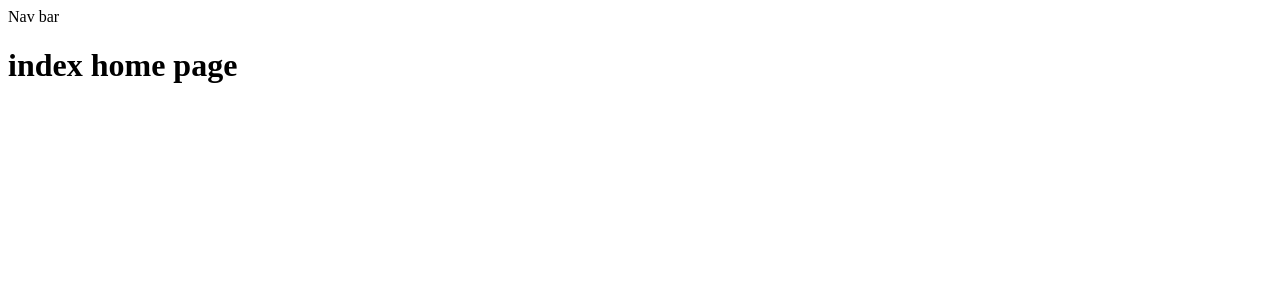
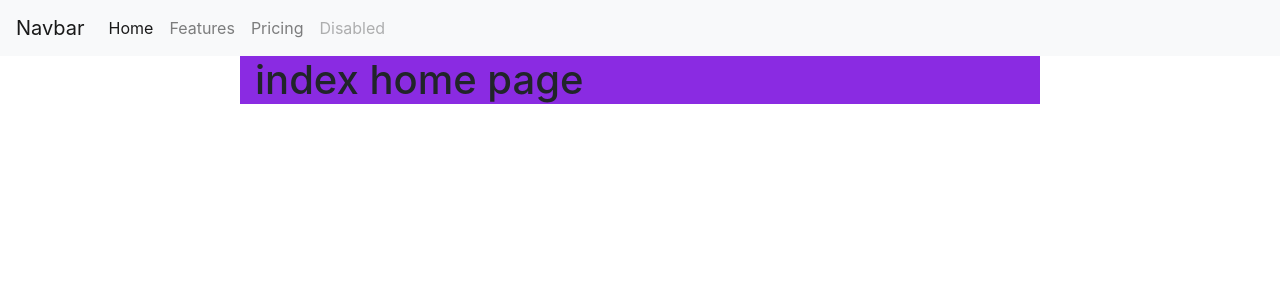
Before and after one commit to Frikki898/Portfolio, a Django app: page / in a window 1280 px wide. Shown: the top 300 px of the page. Run offline with Django 3.2, Linux system fonts and the light colour scheme; some libraries are stand-ins or nearby versions.

Commit message:
added css js static files

```diff
--- a/portfolio_project/settings.py
+++ b/portfolio_project/settings.py
@@ -119,6 +119,9 @@ USE_TZ = True
 # https://docs.djangoproject.com/en/3.2/howto/static-files/
 
 STATIC_URL = '/static/'
+STATICFILES_DIRS = [
+    os.path.join(BASE_DIR, "static")
+]
 
 # Default primary key field type
 # https://docs.djangoproject.com/en/3.2/ref/settings/#default-auto-field
--- /dev/null
+++ b/static/css/main.css
@@ -0,0 +1,4 @@
+.container{
+    background-color: blueviolet;
+    width: 800px;
+}
--- a/templates/shared/base.html
+++ b/templates/shared/base.html
@@ -1,15 +1,48 @@
+{% load static %}
 <!DOCTYPE html>
 <html lang="en">
 <head>
     <meta charset="UTF-8">
+
+    <!--bootstrap css-->
+    <link rel="stylesheet" href="https://stackpath.bootstrapcdn.com/bootstrap/4.4.1/css/bootstrap.min.css" integrity="sha384-Vkoo8x4CGsO3+Hhxv8T/Q5PaXtkKtu6ug5TOeNV6gBiFeWPGFN9MuhOf23Q9Ifjh" crossorigin="anonymous">
+    <!--main.css-->
+    <link rel="stylesheet" href="{% static 'css/main.css' %}">
+
     {% block title %}
     {% endblock %}
 </head>
 <body>
-<navigation>
-    <div>Nav bar</div>
-</navigation>
-    {% block content %}
-    {% endblock %}
+    <nav class="navbar navbar-expand-lg navbar-light bg-light">
+        <a class="navbar-brand" href="#">Navbar</a>
+        <button class="navbar-toggler" type="button" data-toggle="collapse" data-target="#navbarNav" aria-controls="navbarNav" aria-expanded="false" aria-label="Toggle navigation">
+            <span class="navbar-toggler-icon"></span>
+        </button>
+        <div class="collapse navbar-collapse" id="navbarNav">
+            <ul class="navbar-nav">
+                <li class="nav-item active">
+                    <a class="nav-link" href="#">Home <span class="sr-only">(current)</span></a>
+                </li>
+                <li class="nav-item">
+                    <a class="nav-link" href="#">Features</a>
+                </li>
+                <li class="nav-item">
+                    <a class="nav-link" href="#">Pricing</a>
+                </li>
+                <li class="nav-item">
+                    <a class="nav-link disabled" href="#">Disabled</a>
+                </li>
+            </ul>
+        </div>
+    </nav>
+    <div class="container">
+        {% block content %}
+        {% endblock %}
+    </div>
+
+    <!--bootstrap js, important not to change the order of these lines-->
+    <script src="https://code.jquery.com/jquery-3.4.1.slim.min.js" integrity="sha384-J6qa4849blE2+poT4WnyKhv5vZF5SrPo0iEjwBvKU7imGFAV0wwj1yYfoRSJoZ+n" crossorigin="anonymous"></script>
+    <script src="https://cdn.jsdelivr.net/npm/popper.js@1.16.0/dist/umd/popper.min.js" integrity="sha384-Q6E9RHvbIyZFJoft+2mJbHaEWldlvI9IOYy5n3zV9zzTtmI3UksdQRVvoxMfooAo" crossorigin="anonymous"></script>
+    <script src="https://stackpath.bootstrapcdn.com/bootstrap/4.4.1/js/bootstrap.min.js" integrity="sha384-wfSDF2E50Y2D1uUdj0O3uMBJnjuUD4Ih7YwaYd1iqfktj0Uod8GCExl3Og8ifwB6" crossorigin="anonymous"></script>
 </body>
 </html>
```
Also changed, not shown: static/js/main.js (added).
